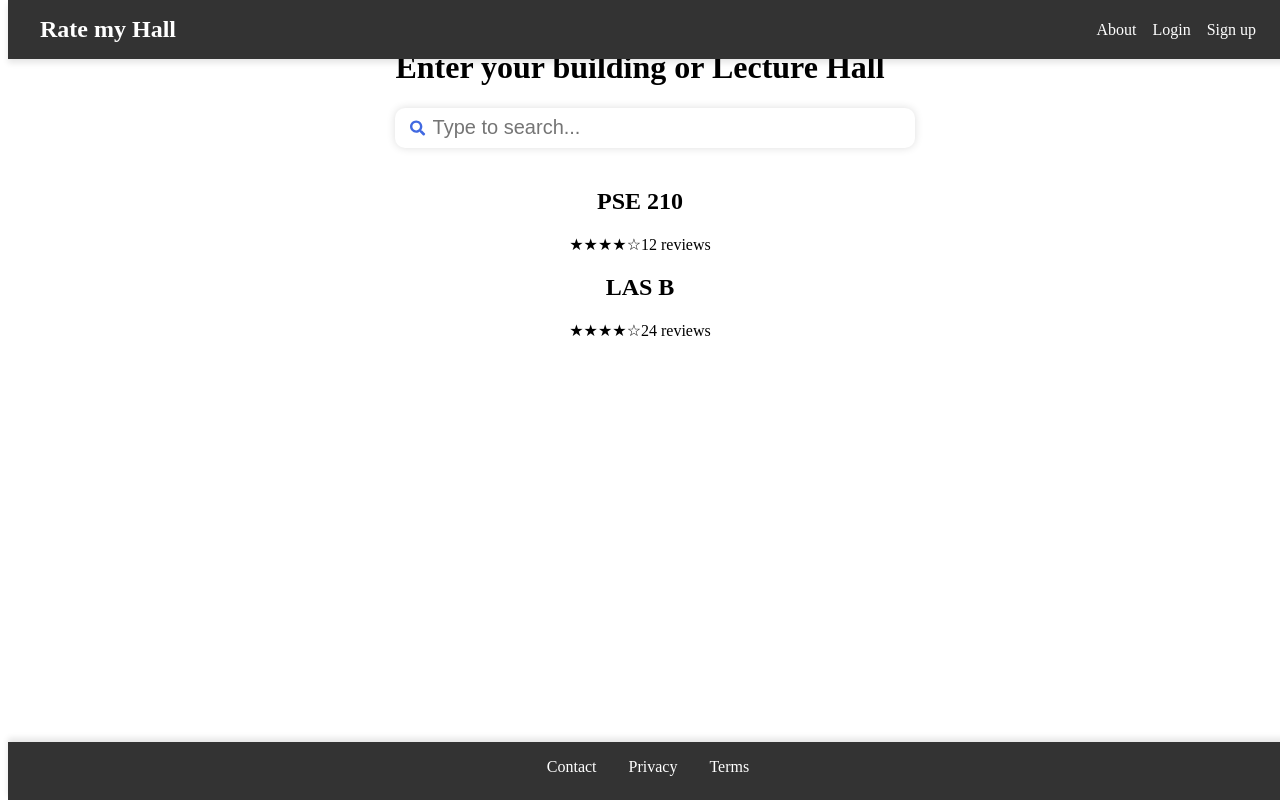
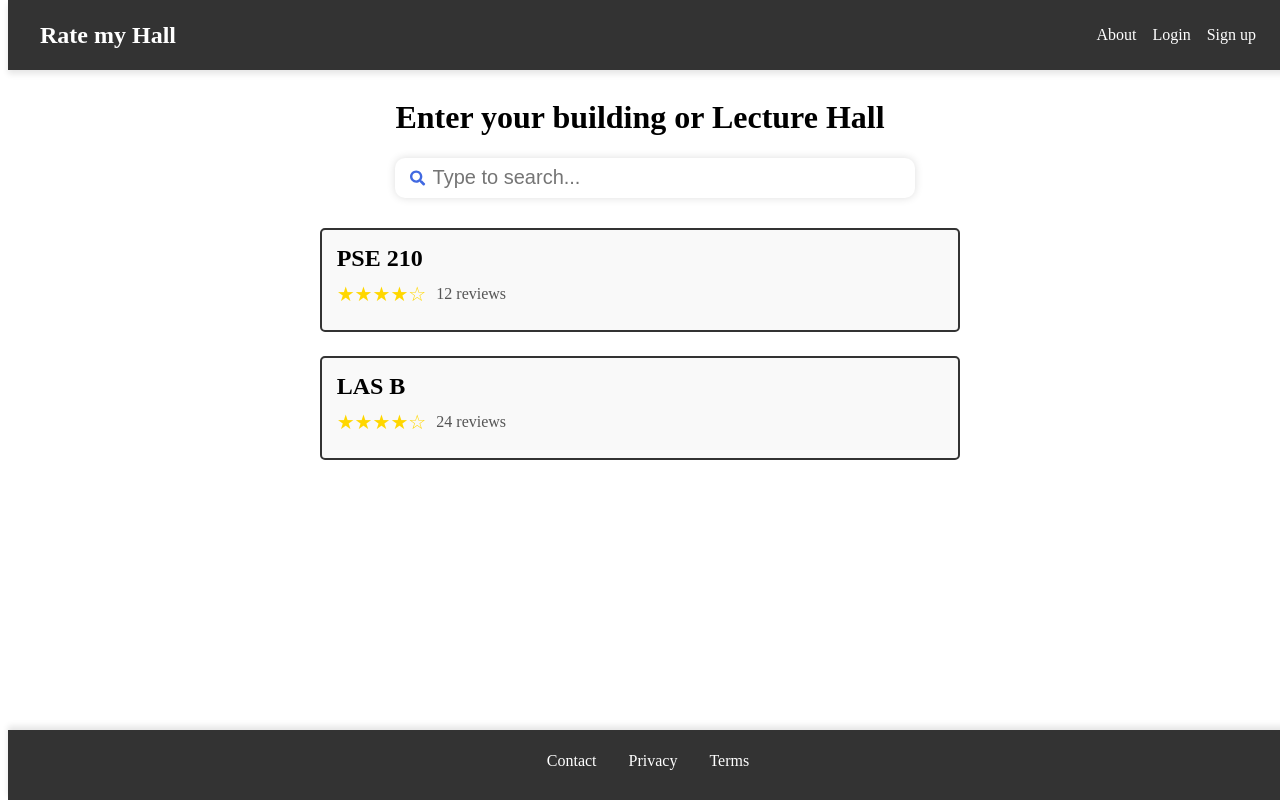
Before and after one commit to Cpoing/ratemyhall, a React (Vite) app: page / in a window 1280 px wide. Built offline with nearby package versions, Linux system fonts and the light colour scheme.

Commit message:
Added styling to BuildingCard component

```diff
--- a/src/components/BuildingCard/BuildingCard.css
+++ b/src/components/BuildingCard/BuildingCard.css
@@ -0,0 +1,37 @@
+.building-card {
+  border: 2px solid #333;
+  border-radius: 5px;
+  padding: 15px;
+  margin: 10px 0;
+  background-color: #f9f9f9;
+  display: flex;
+  flex-direction: column;
+  cursor: pointer;
+  transition: background-color 0.3s ease;
+  width: 60%;
+  height: 70px;
+}
+
+.building-card:hover {
+  background-color: #f0f0f0;
+}
+
+.building-card h2 {
+  font-size: 1.5rem;
+  margin: 0 0 5px 0;
+  text-align: left;
+}
+
+.building-card-rating {
+  display: flex;
+  align-items: center;
+  font-size: 1.25rem;
+  color: gold;
+  margin-top: 5px;
+}
+
+.building-card-rating span {
+  margin-left: 10px;
+  font-size: 1rem;
+  color: #555;
+}
--- a/src/components/Footer/Footer.css
+++ b/src/components/Footer/Footer.css
@@ -12,6 +12,7 @@
   position: fixed;
   bottom: 0;
   box-sizing: border-box;
+  height: 70px;
 }
 
 .footer-links {
--- a/src/components/Header/Header.css
+++ b/src/components/Header/Header.css
@@ -10,6 +10,7 @@
   position: fixed;
   top: 0;
   box-sizing: border-box;
+  height: 70px;
 }
 
 .logo a {
--- a/src/pages/Home/Home.css
+++ b/src/pages/Home/Home.css
@@ -7,10 +7,15 @@
 }
 
 .search-section {
-  margin-top: 20px;
+  margin-top: 70px;
 }
 
 .building-list {
   width: 80%;
   margin-top: 20px;
+  display: flex;
+  flex-direction: column;
+  justify-content: center;
+  align-items: center;
+  gap: 4px;
 }
```
